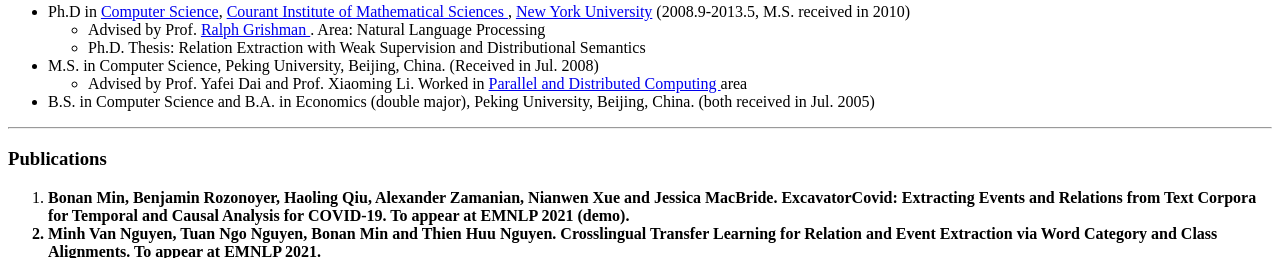
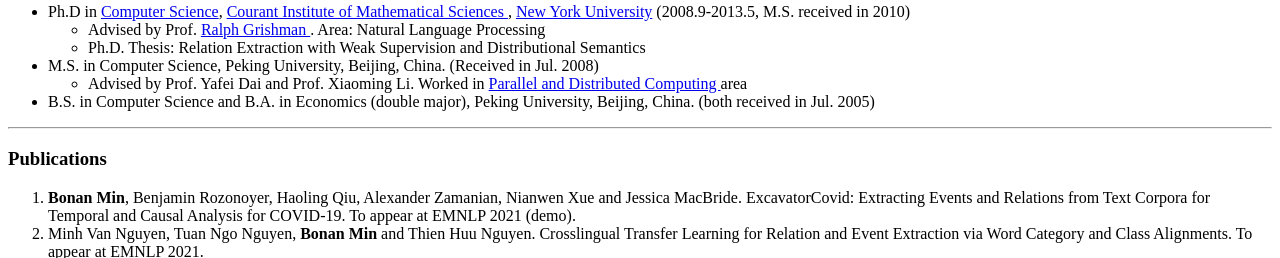
Before and after one commit to bnmin/bnmin.github.io, a plain HTML site: page index.html in a window 1280 px wide. Shown: the part 780-1038 px from the top of the page. Drawn offline with Linux system fonts and the light colour scheme.

Commit message:
add emnlp papers

```diff
--- a/index.html
+++ b/index.html
@@ -101,7 +101,7 @@ Curriculum Vitae (available upon request)
 
 <ol>
 
-	<li><b>Bonan Min<b>, Benjamin Rozonoyer, Haoling Qiu, Alexander Zamanian, Nianwen Xue and Jessica MacBride. ExcavatorCovid: Extracting Events and Relations from Text Corpora for Temporal and Causal Analysis for COVID-19. To appear at EMNLP 2021 (demo). </li>
+	<li><b>Bonan Min</b>, Benjamin Rozonoyer, Haoling Qiu, Alexander Zamanian, Nianwen Xue and Jessica MacBride. ExcavatorCovid: Extracting Events and Relations from Text Corpora for Temporal and Causal Analysis for COVID-19. To appear at EMNLP 2021 (demo). </li>
 	<li>Minh Van Nguyen, Tuan Ngo Nguyen, <b>Bonan Min</b> and Thien Huu Nguyen. Crosslingual Transfer Learning for Relation and Event Extraction via Word Category and Class Alignments. To appear at EMNLP 2021. </li>
 	<li>Amir Pouran Ben Veyseh, Minh Van Nguyen, Nghia Ngo Trung, <b>Bonan Min</b> and Thien Huu Nguyen. Modeling Document-Level Context for Event Detection via Important Context Selection. To appear at EMNLP 2021. </li>
 	<li> Amir Pouran Ben Veyseh, Minh Van Nguyen, <b>Bonan Min</b> and Thien Huu Nguyen. Augmenting Open-Domain Event Detection with Synthetic Data from GPT-2. In Proceedings of ECML PKDD 2021 (to appear). </li>
```
